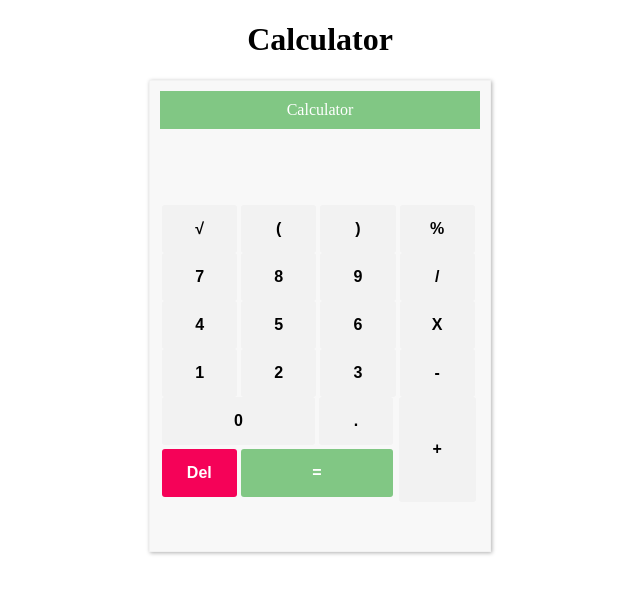
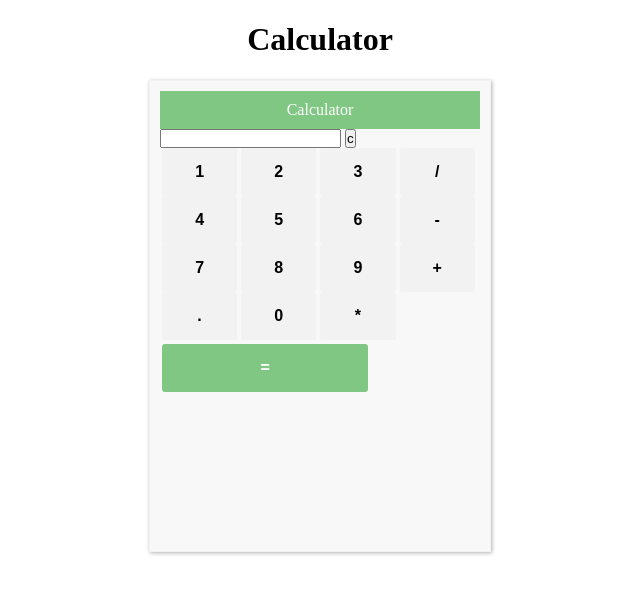
Before and after one commit to lemondrop81/Python-web-server-calculator, a Flask app: page / in a window 1280 px wide. Shown: the top 594 px of the page, without its empty margins (320-960 px from the left). Run offline with Flask 2, Linux system fonts and the light colour scheme.

Commit message:
Formatted the calculator

```diff
--- a/templates/calculator.html
+++ b/templates/calculator.html
@@ -1,46 +1,62 @@
 <html>
   <head>
+    <script>
+      //function that display value
+      function dis(val)
+      {
+          document.getElementById("result").value+=val
+      }
+
+      //function that evaluates the digit and return result
+      function solve()
+      {
+          let x = document.getElementById("result").value
+          let y = eval(x)
+          document.getElementById("result").value = y
+      }
+
+      //function that clear the display
+      function clr()
+      {
+          document.getElementById("result").value = ""
+      }
+    </script>
     <link rel="stylesheet" href='/static/style.css' />
   </head>
 <body>
     <h1>Calculator</h1>
-    <div class="container">
+    <div class = "container">
         <div class="header">Calculator</div>
-      <input type="text" class="result">
+            <input type="text" id="result"/>
+            <!-- clr() function will call clr to clear all value -->
+            <input type="button" value="c" onclick="clr()"/>
          <div class="first-row">
-        <input type="button" name="" value="&radic;" class="global">
-        <input type="button" name="" value="(" class="global">
-        <input type="button" name="" value=")" class="global">
-        <input type="button" name="" value="%" class="global">
+            <!-- create button and assign value to each button -->
+            <!-- dis("1") will call function dis to display value -->
+          <input type="button" value="1" onclick="dis('1')" class="global"/>
+          <input type="button" value="2" onclick="dis('2')" class="global"/>
+          <input type="button" value="3" onclick="dis('3')" class="global"/>
+          <input type="button" value="/" onclick="dis('/')" class="global"/>
          </div>
          <div class="second-row">
-        <input type="button" name="" value="7" class="global">
-        <input type="button" name="" value="8" class="global">
-        <input type="button" name="" value="9" class="global">
-        <input type="button" name="" value="/" class="global">
+            <input type="button" value="4" onclick="dis('4')" class="global"/>
+            <input type="button" value="5" onclick="dis('5')" class="global"/>
+            <input type="button" value="6" onclick="dis('6')" class="global"/>
+            <input type="button" value="-" onclick="dis('-')" class="global"/>
          </div>
-      <div class="third-row">
-        <input type="button" name="" value="4" class="global">
-        <input type="button" name="" value="5" class="global">
-        <input type="button" name="" value="6" class="global">
-        <input type="button" name="" value="X" class="global">
-      </div>
-      <div class="fourth-row">
-        <input type="button" name="" value="1" class="global">
-        <input type="button" name="" value="2" class="global">
-        <input type="button" name="" value="3" class="global">
-        <input type="button" name="" value="-" class="global">
-      </div>
-      <div class="conflict">
-        <div class="left">
-          <input type="button" name="" value="0" class=" big">
-          <input type="button" name="" value="." class=" small">
-          <input type="button" name="" value="Del" class=" red small white-text top-margin">
-          <input type="button" name="" value="=" class=" green white-text big top-margin">
-        </div>
-        <div class="right">
-          <input type="button" name="" value="+" class="global grey plus">
-        </div>
+         <div class = "third-row">
+            <input type="button" value="7" onclick="dis('7')" class="global"/>
+            <input type="button" value="8" onclick="dis('8')" class="global"/>
+            <input type="button" value="9" onclick="dis('9')" class="global"/>
+            <input type="button" value="+" onclick="dis('+')" class="global"/>
+         </class>
+         <div class = "fourth-row">
+            <input type="button" value="." onclick="dis('.')" class="global"/>
+            <input type="button" value="0" onclick="dis('0')" class="global"/>
+            <input type="button" value="*" onclick="dis('*')" class="global"/>
+            <!-- solve function call function solve to evaluate value -->
+            <input type="button" value="=" onclick="solve()" class=" green white-text big top-margin"/>
+
          </div>
          </div>
 </body>
```
Lines whose indentation alone changed are shown as unchanged.
